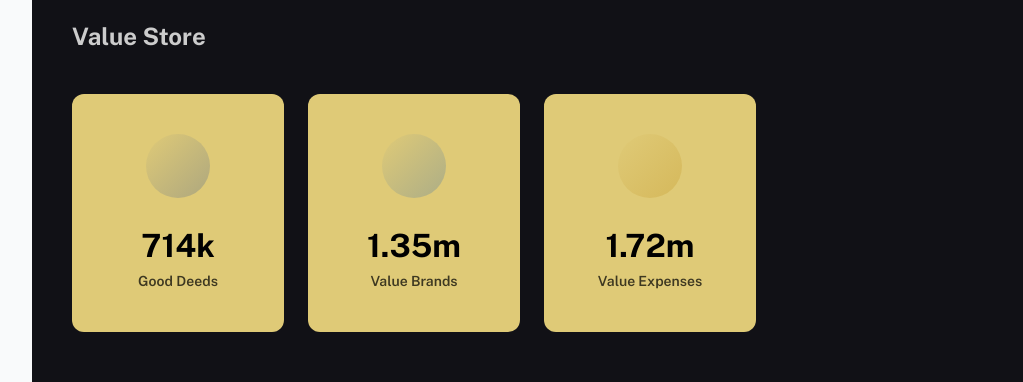
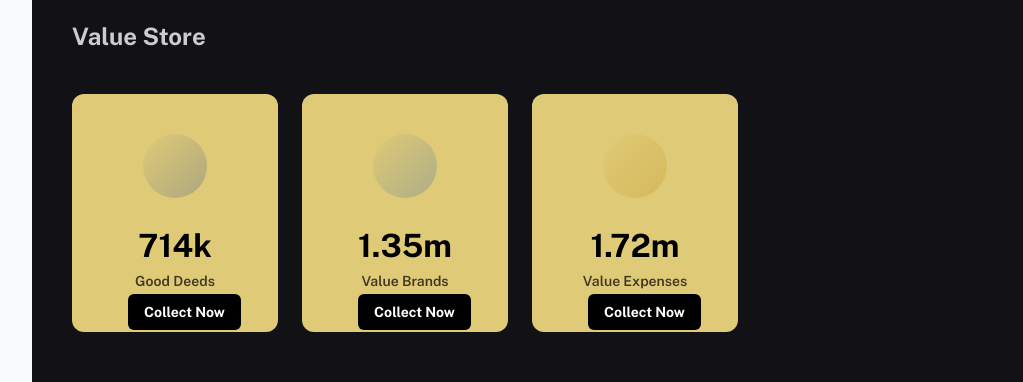
Before and after one commit to JagadishBujji/value1dashbaord, a React (Create React App) app: page /dashboard/app in a window 1280 px wide. Shown: the part 1312-1694 px from the top of the page, without its empty margins (248-1271 px from the left). Built offline with nearby package versions, Linux system fonts and the light colour scheme; some icons are missing; a web font is replaced by a local one.

Commit message:
value store

```diff
--- a/package.json
+++ b/package.json
@@ -59,6 +59,7 @@
     "react-helmet-async": "^1.3.0",
     "react-hook-form": "^7.37.0",
     "react-router-dom": "^6.4.2",
+    "react-router-hash-link": "^2.4.3",
     "react-scripts": "^5.0.1",
     "simplebar-react": "^2.4.3",
     "web-vitals": "^3.0.3"
--- a/src/Reusable/Modal/AddNewModal.js
+++ b/src/Reusable/Modal/AddNewModal.js
@@ -43,21 +43,17 @@ const button = {
   },
 };
 
-export default function AddNewModal() {
-  const [open, setOpen] = React.useState(false);
-  const handleOpen = () => setOpen(true);
-  const handleClose = () => setOpen(false);
-
+export default function AddNewModal({ isOpen, handleClose, submitHandler, isButtonDisabled }) {
   return (
     <div>
       {/* <Button onClick={handleOpen}>Add New</Button>  */}
 
-      <Button sx={button} onClick={handleOpen}>
+      {/* <Button sx={button} onClick={handleOpen}>
         Add New
-      </Button>
+      </Button> */}
 
       <Modal
-        open={open}
+        open={isOpen}
         onClose={handleClose}
         aria-labelledby="modal-modal-title"
         aria-describedby="modal-modal-description"
@@ -72,8 +68,8 @@ export default function AddNewModal() {
           <Dropdown value1="Pledge" value2="Action" title="Type" />
           <Dropdown value1="Complete" value2="Incomplete" title="Status" />
           <div className="row FormBtn">
-            <Button variant="contained" sx={save} onClick={handleClose}>
-              Submit
+            <Button variant="contained" sx={save} onClick={submitHandler} disabled={isButtonDisabled}>
+              {isButtonDisabled ? "Loading..." : 'Submit'}
             </Button>
             <Button variant="outlined" sx={cancel} onClick={handleClose}>
               Cancel
--- a/src/layouts/dashboard/nav/config.js
+++ b/src/layouts/dashboard/nav/config.js
@@ -28,7 +28,7 @@ const navConfig = [
   },
   {
     title: 'Revenue Store',
-    path: '/dashboard/revenue-store',
+    path: '/dashboard/app/#revenue-store',
     icon: icon('ic_cart'),
   },
 
--- a/src/pages/DashboardAppPage.js
+++ b/src/pages/DashboardAppPage.js
@@ -1,12 +1,15 @@
+import { useState } from 'react';
 import { Helmet } from 'react-helmet-async';
-// import Button from '@mui/material/Button';
+import Button from '@mui/material/Button';
 // import { faker } from '@faker-js/faker';
 // @mui
+import { useNavigate } from 'react-router-dom';
 import { useTheme } from '@mui/material/styles';
-import { Grid, Container, Typography, Box} from '@mui/material';
+import { Grid, Container, Typography, Box } from '@mui/material';
 // components
 // import Iconify from '../components/iconify';
 // sections
+import AddNewModal from '../Reusable/Modal/AddNewModal';
 import { AppWidgetSummary } from '../sections/@dashboard/app';
 // import { before } from 'lodash';
 
@@ -14,11 +17,24 @@ import { AppWidgetSummary } from '../sections/@dashboard/app';
 
 export default function DashboardAppPage() {
   const theme = useTheme();
+  const navigate = useNavigate();
+
+  const [goodDeedsModal, setGoodDeedsModal] = useState(false);
+  const [isButtonDisabled, setIsButtonDisabled] = useState(false);
 
   const explore = {
     position: 'relative',
   };
-
+  const collectBtn = {
+    bgcolor: '#000',
+    color: '#fff',
+    boxShadow: 'none',
+    mt: 2,
+    '&:hover': {
+      bgcolor: '#000',
+      color: '#fff',
+    },
+  };
   return (
     <>
       <Helmet>
@@ -77,7 +93,7 @@ export default function DashboardAppPage() {
           </Grid>
         </Grid>
 
-        <Typography variant="h4" sx={{ mb: 5, color: '#ccc' }}>
+        <Typography variant="h4" sx={{ mb: 5, color: '#ccc' }} id="revenue-store">
           Revenue Store
         </Typography>
         <Grid container spacing={3}>
@@ -189,11 +205,11 @@ export default function DashboardAppPage() {
             />
           </Grid> */}
         </Grid>
-        <Typography variant="h4" sx={{ mb: 5, mt: 5, color: '#ccc' }}>
+        <Typography variant="h4" sx={{ mb: 5, mt: 5, color: '#ccc' }} id="value-store">
           Value Store
         </Typography>
 
-        <Grid container spacing={3} sx={{ mb: 2 }}>
+        <Grid container spacing={3} sx={{ mb: 2 }} className="ValueCard">
           <Grid item xs={12} sm={6} md={3}>
             <AppWidgetSummary
               sx={{ background: '#DFCA77', color: '#000' }}
@@ -201,9 +217,31 @@ export default function DashboardAppPage() {
               total={714000}
               icon={'ant-design:android-filled'}
             />
+            <Button
+              variant="contained"
+              className="ValueCardBtn"
+              sx={collectBtn}
+              onClick={() => setGoodDeedsModal(true)}
+            >
+              Collect Now
+            </Button>
+            <AddNewModal
+              isOpen={goodDeedsModal}
+              isButtonDisabled={isButtonDisabled}
+              handleClose={() => setGoodDeedsModal(false)}
+              submitHandler={() => {
+                console.log('Storing data in db...');
+                setIsButtonDisabled(true);
+                setTimeout(() => {
+                  setIsButtonDisabled(false);
+                  setGoodDeedsModal(false);
+                }, 5000);
+                navigate('/dashboard/value');
+              }}
+            />
           </Grid>
 
-          <Grid item xs={12} sm={6} md={3}>
+          <Grid item xs={12} sm={6} md={3} className="ValueCard">
             <AppWidgetSummary
               sx={{ background: '#DFCA77', color: '#000' }}
               title="Value Brands"
@@ -211,9 +249,14 @@ export default function DashboardAppPage() {
               color="info"
               icon={'ant-design:apple-filled'}
             />
+            <Button variant="contained" className="ValueCardBtn" sx={collectBtn} onClick={() => {
+              navigate('/dashboard/valuebrands');
+            }}>
+              Collect Now
+            </Button>
           </Grid>
 
-          <Grid item xs={12} sm={6} md={3}>
+          <Grid item xs={12} sm={6} md={3} className="ValueCard">
             <AppWidgetSummary
               sx={{ background: '#DFCA77', color: '#000' }}
               title="Value Expenses"
@@ -221,6 +264,9 @@ export default function DashboardAppPage() {
               color="warning"
               icon={'ant-design:windows-filled'}
             />
+            <Button variant="contained" className="ValueCardBtn" sx={collectBtn}>
+              Collect Now
+            </Button>
           </Grid>
 
           {/* <Grid item xs={12} sm={6} md={3}>
--- /dev/null
+++ b/src/pages/ValueBrand.js
@@ -0,0 +1,28 @@
+import * as React from 'react';
+import Box from '@mui/material/Box';
+import Card from '@mui/material/Card';
+import CardActions from '@mui/material/CardActions';
+import CardContent from '@mui/material/CardContent';
+import Button from '@mui/material/Button';
+import Typography from '@mui/material/Typography';
+
+const bull = (
+  <Box
+    component="span"
+    sx={{ display: 'inline-block', mx: '2px', transform: 'scale(0.8)' }}
+  >
+    •
+  </Box>
+);
+
+export default function ValueBrand() {
+  return (
+    <Card sx={{ minWidth: 275 ,background:"#000"}}>
+      <CardContent>
+        <Typography sx={{ fontSize: 20 ,color:"#fff",textAlign:"center"}}  gutterBottom>
+          Coming Soon ...
+        </Typography>
+      </CardContent>
+    </Card>
+  );
+}
--- a/src/routes.js
+++ b/src/routes.js
@@ -11,6 +11,7 @@ import MyCoOwning from './pages/MyCoOwning';
 import DashboardAppPage from './pages/DashboardAppPage';
 import GoldCoins from './pages/GoldCoins';
 import RevenueStore from './pages/RevenueStore';
+import ValueBrand from './pages/ValueBrand';
 
 // ----------------------------------------------------------------------
 
@@ -25,8 +26,9 @@ export default function Router() {
         { path: 'myco-owning', element: <MyCoOwning /> },
         { path: 'my-value-coins', element: <ValueCoins /> },
         { path: 'my-gold-coins', element: <GoldCoins /> },
-        { path: 'revenue-store', element: <RevenueStore /> },
+        // { path: 'revenue-store', element: <RevenueStore /> },
         { path: 'value', element: <UserPage /> },
+        { path: 'valuebrands', element: <ValueBrand /> },
       ],
     },
     {
--- a/src/style.css
+++ b/src/style.css
@@ -70,3 +70,14 @@
   justify-content: center;
   align-items: center;
 }
+.ValueCard{
+  position: relative;
+  width:100%;
+  height: 100%;
+}
+.ValueCardBtn{
+  position: absolute;
+ bottom: 2px;
+ left:80px
+
+}
```
Also changed, not shown: src/pages/ValueExpenses.js (added), 1 other file (tests, documents, lock files or other folders).
